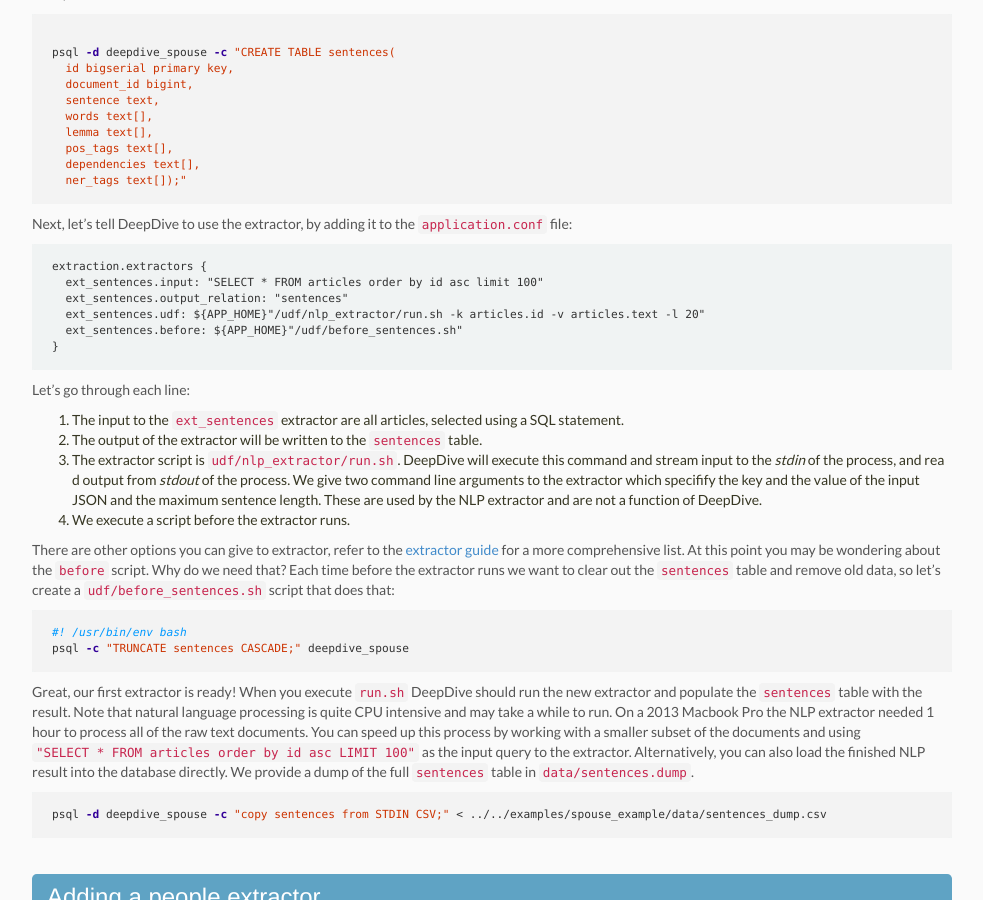
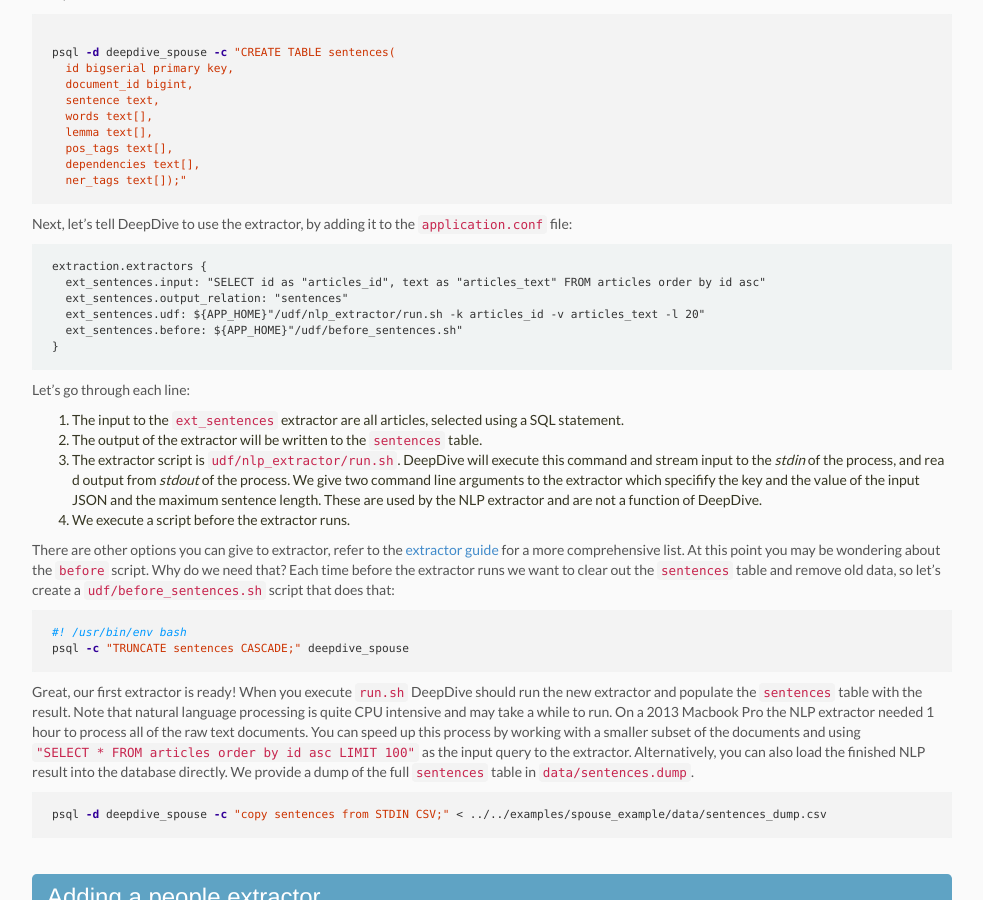
Before and after one commit to figurine40/deepdive, a Jekyll site: the page built from doc/walkthrough.md, in a window 1280 px wide and 900 px high, scrolled down 2764 px. Shown: the whole window, without its empty margins (148-1131 px from the left). Built offline with Jekyll 4.4.1, drawn with Linux system fonts in a browser that asks for light colours; nearby versions of some CDN libraries.

Commit message:
update nlp udf

```diff
--- a/doc/walkthrough.md
+++ b/doc/walkthrough.md
@@ -146,9 +146,9 @@ psql -d deepdive_spouse -c "CREATE TABLE sentences(
 Next, let's tell DeepDive to use the extractor, by adding it to the `application.conf` file:
 
     extraction.extractors {
-      ext_sentences.input: "SELECT * FROM articles order by id asc limit 100"
+      ext_sentences.input: "SELECT id as "articles_id", text as "articles_text" FROM articles order by id asc"
       ext_sentences.output_relation: "sentences"
-      ext_sentences.udf: ${APP_HOME}"/udf/nlp_extractor/run.sh -k articles.id -v articles.text -l 20"
+      ext_sentences.udf: ${APP_HOME}"/udf/nlp_extractor/run.sh -k articles_id -v articles_text -l 20"
       ext_sentences.before: ${APP_HOME}"/udf/before_sentences.sh"
     }
 
```
